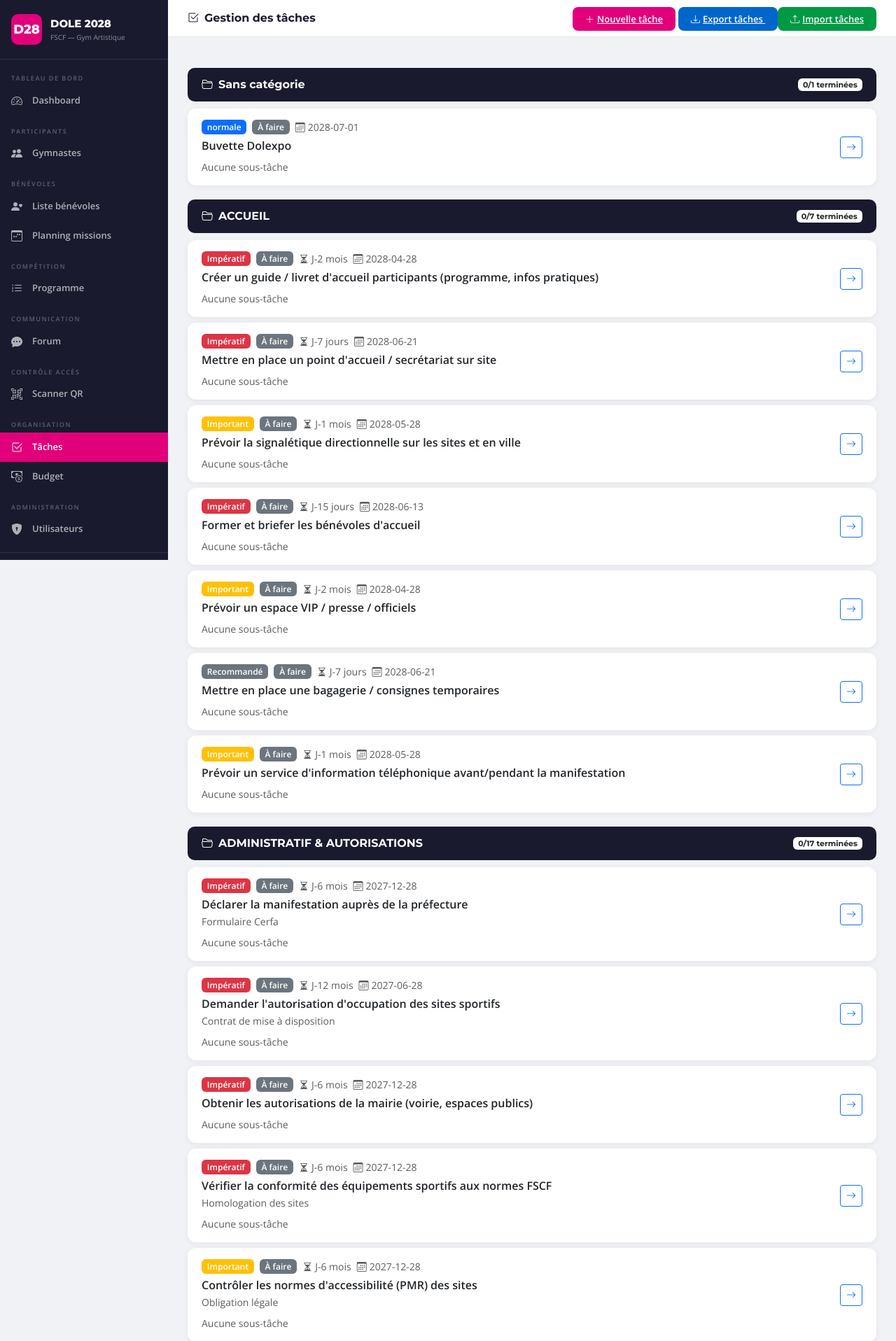
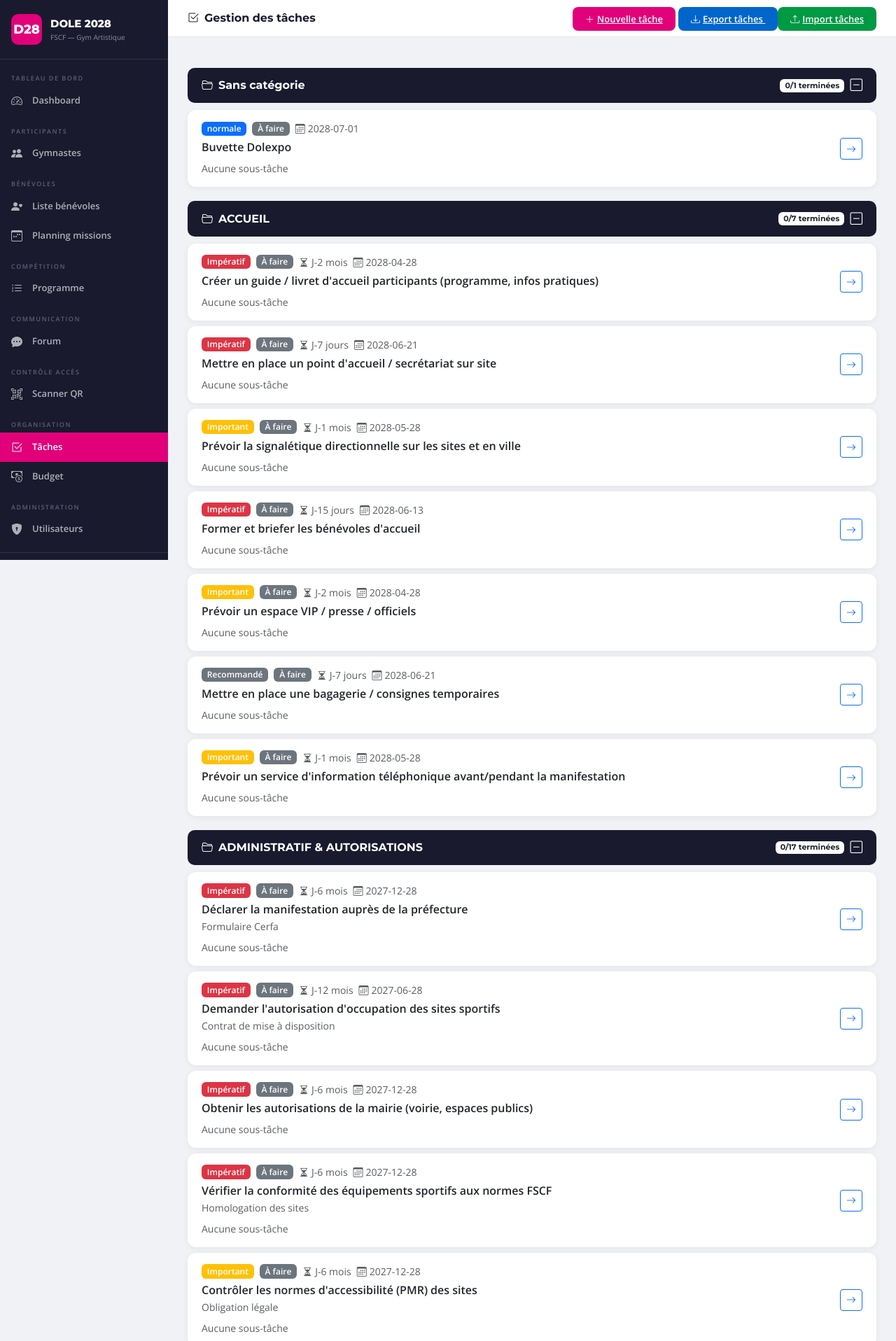
Before and after one commit to ugddole/Federaux-2028, a Flask app: page /taches in a window 1280 px wide. Shown: the top 1916 px of the page at 70% size. Run offline with Flask 3, Linux system fonts and the light colour scheme; a user stored in the database is signed in; data comes from the database, SQL or seed files in the repository; data that the repository does not hold is empty.

Commit message:
Implement toggle for task categories in template
Added toggle functionality for category display in tasks list.

```diff
--- a/templates/taches_list.html
+++ b/templates/taches_list.html
@@ -32,11 +32,14 @@
 
 {% for cat, items in by_cat.items() %}
 {% set done_count = items | selectattr('t.statut', 'equalto', 'termine') | list | length %}
-<div class="prog-day-header d-flex align-items-center justify-content-between">
-  <span><i class="bi bi-folder2-open me-2"></i>{{ cat }}</span>
-  <span class="badge bg-white text-dark" style="font-size:11px;">{{ done_count }}/{{ items|length }} terminées</span>
+<div class="prog-day-header d-flex align-items-center justify-content-between" style="cursor:pointer;" onclick="toggleCat({{ loop.index }})">
+ <span><i class="bi bi-folder2-open me-2"></i>{{ cat }}</span>
+ <span class="d-flex align-items-center gap-2">
+   <span class="badge bg-white text-dark" style="font-size:11px;">{{ done_count }}/{{ items|length }} terminées</span>
+   <i class="bi bi-dash-square" id="cat-icon-{{ loop.index }}" style="font-size:1.1rem;"></i>
+ </span>
 </div>
-<div class="row g-2 mb-3">
+<div class="row g-2 mb-3" id="cat-body-{{ loop.index }}">
 {% for d in items %}
 {% set t = d.t %}
 {% set pct = ((d.done / d.total * 100)|int) if d.total > 0 else 0 %}
@@ -97,4 +100,18 @@
 {% endfor %}
 
 {% endif %}
+<script>
+function toggleCat(idx) {
+  const body = document.getElementById('cat-body-' + idx);
+  const icon = document.getElementById('cat-icon-' + idx);
+  if (body.style.display === 'none') {
+    body.style.display = '';
+    icon.classList.remove('bi-plus-square');
+    icon.classList.add('bi-dash-square');
+  } else {
+    body.style.display = 'none';
+    icon.classList.remove('bi-dash-square');
+    icon.classList.add('bi-plus-square');
+  }
+}
 {% endblock %}
```
